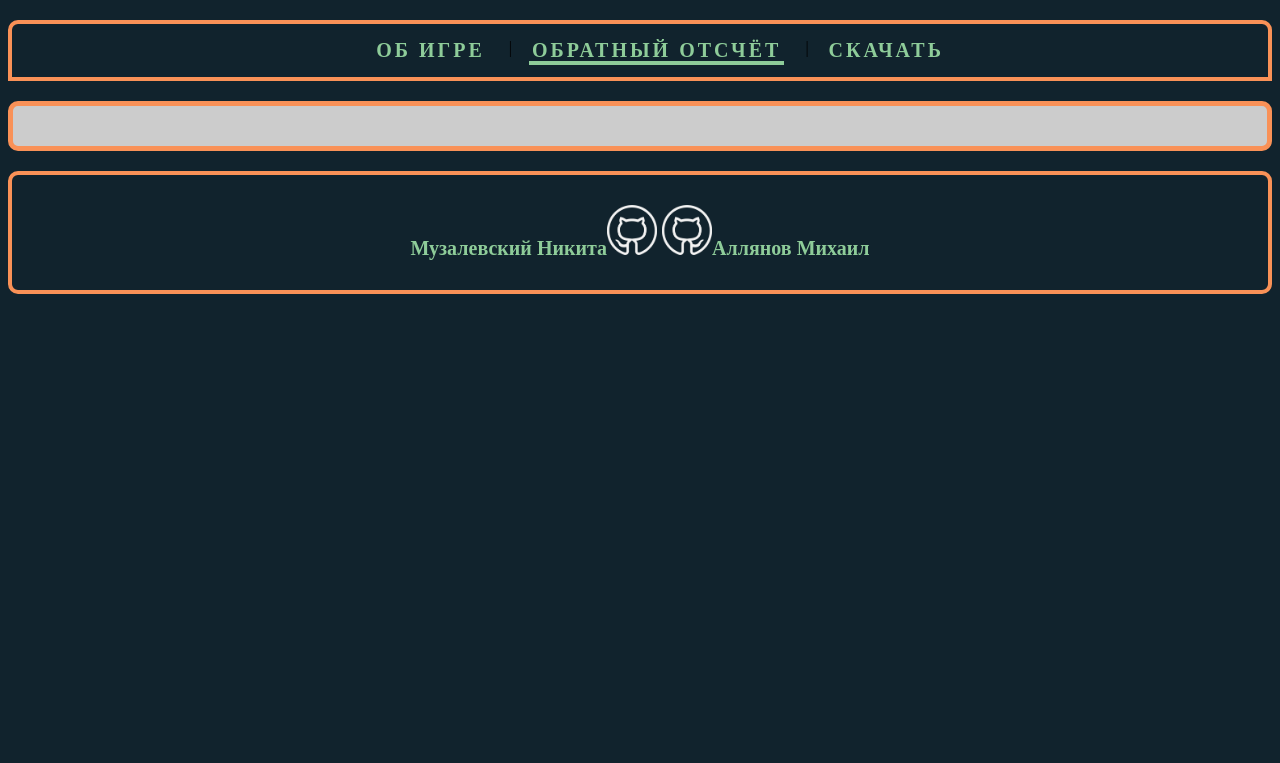
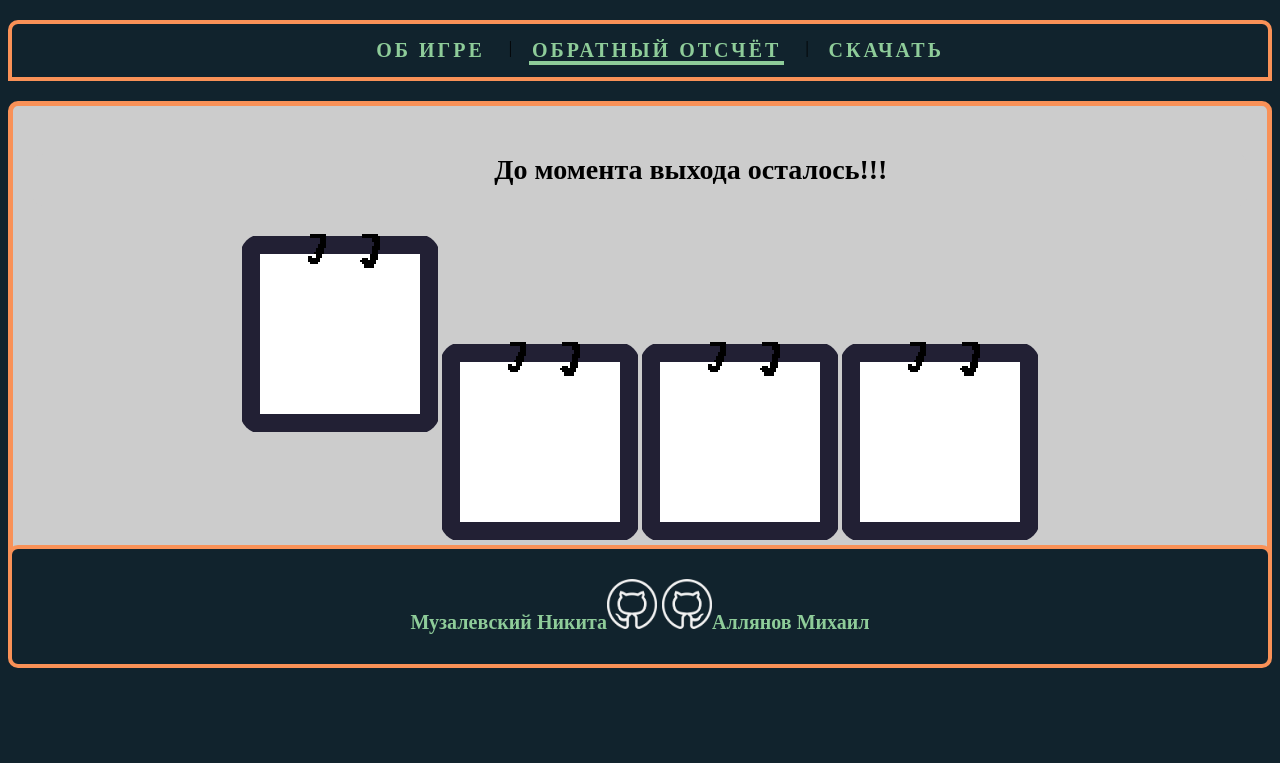
Before and after one commit to GREMIAR/Semester-5, a PHP site: page /Counter.html in a window 1280 px wide. Shown: the part 127-890 px from the top of the page. Before the commit the page ends 421 px from the top, so only its background shows below. Run offline with PHP 8.4, Linux system fonts and the light colour scheme.

Commit message:
мини апдейт

```diff
--- a/lab 1/Counter.html
+++ b/lab 1/Counter.html
@@ -16,7 +16,7 @@
 			</menu>
 		</section>
 		<article>
-
+			<p style="font-size: 28px;text-align: left;padding-bottom: 20px"><b>До момента выхода оcталось!!!</b><br><center><img class="RoulImg" src="ListC.png" alt="Дней" width="200" height="200"><img style="vertical-align:middle;" src="ListC.png" alt="Часов" width="200" height="200"><img style="vertical-align:middle;" src="ListC.png" alt="Минут" width="200" height="200"><img style="vertical-align:middle;" src="ListC.png" alt="Секунд" width="200" height="200"></center></p>
   	</article>
   	<footer>
   		<p>Музалевский Никита<a href="https://github.com/GREBIAR-Git" target="_blank"><img src="gitL.png" width="50" height="50" alt="Музалевский Никита"></a>
--- a/lab 1/style.css
+++ b/lab 1/style.css
@@ -219,3 +219,7 @@ td {
 	border-radius: 0;
   border: 1px solid grey;
 }
+
+.RoulImg{
+	"vertical-align:middle;"
+}
--- a/lab 1/styleWithoutMenu.css
+++ b/lab 1/styleWithoutMenu.css
@@ -10,7 +10,14 @@ footer{
 }
 
 article p{
+	position: relative;
 	text-align: justify;
 	font-size: 20px;
 	padding-left: 38%;
 }
+
+
+article img{
+	border-radius: 22px;
+	margin-bottom: 2%;
+}
```
Also changed, not shown: lab 1/List.png (added), lab 1/ListC.png (added).
